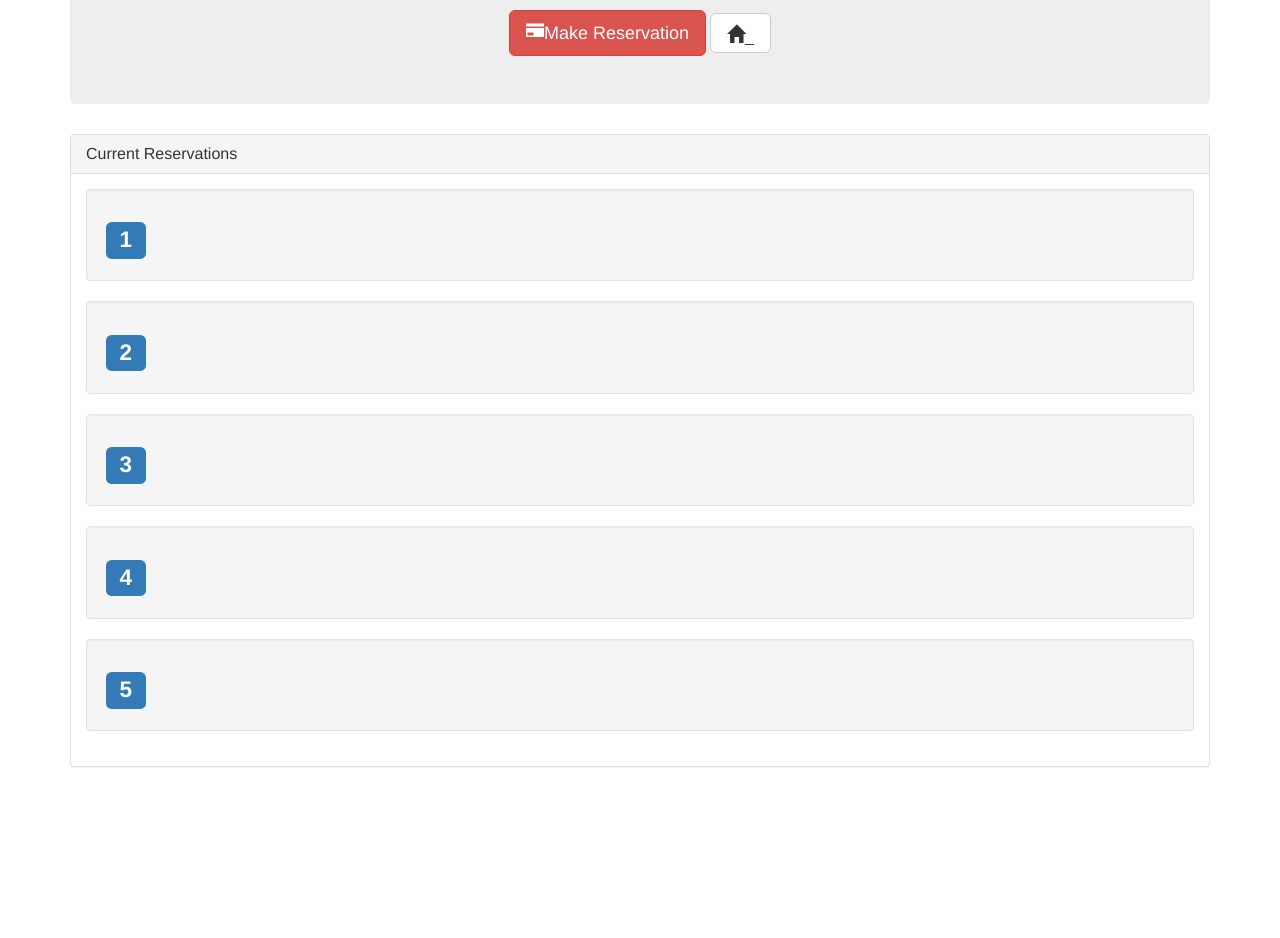
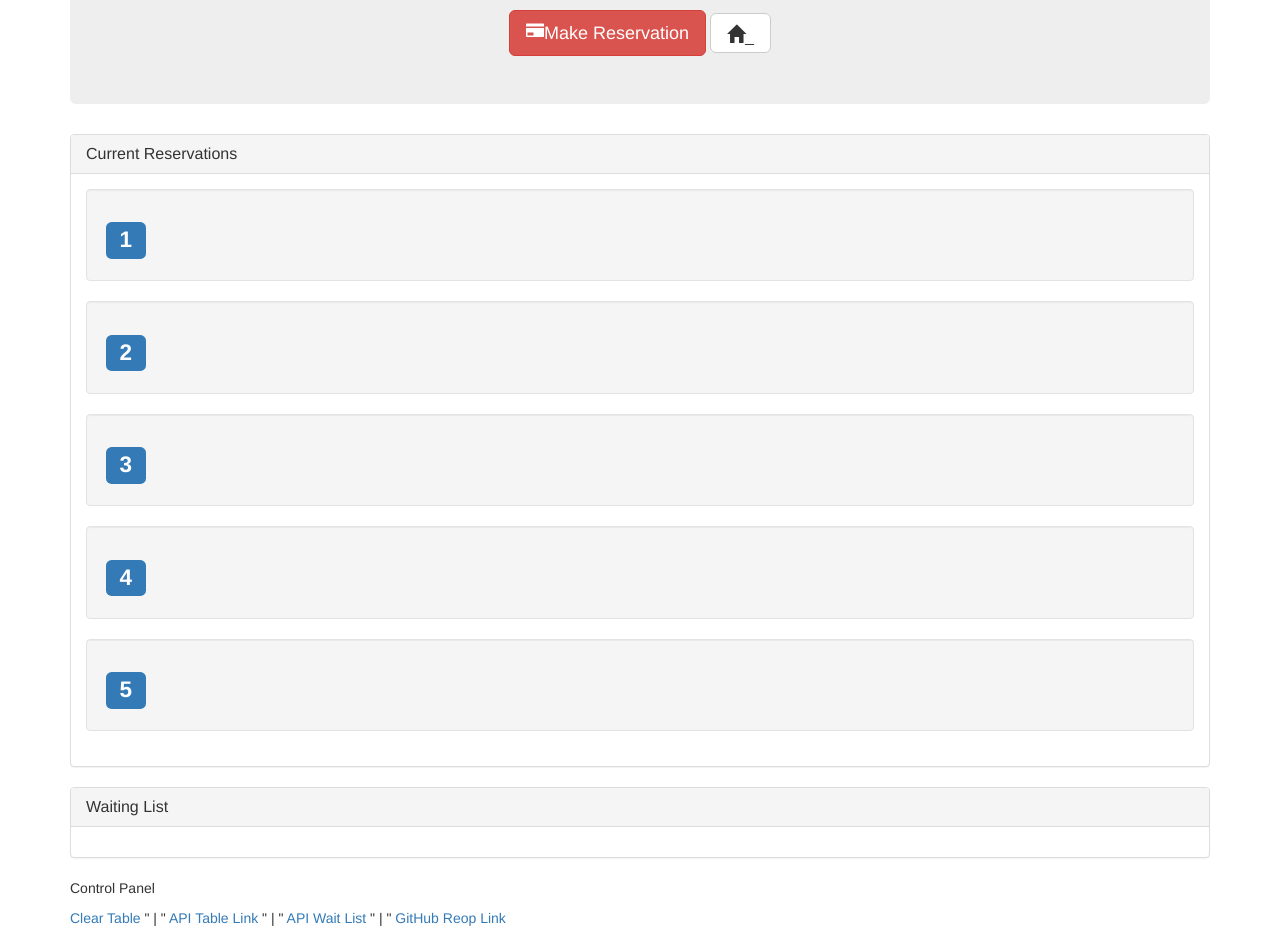
Before and after one commit to fibonaccicoder/restaurant-reservation, a website: page tables.html in a window 1280 px wide. Shown: the part 240-1178 px from the top of the page. Before the commit the page ends 1027 px from the top, so only its background shows below. Drawn offline with nearby package versions, Linux system fonts and the light colour scheme.

Commit message:
finished tables.html mostly

```diff
--- a/tables.html
+++ b/tables.html
@@ -70,8 +70,29 @@
                     </div>
                 </div>
                 <!-- Waiting List -->
+                <div class="panel panel-default">
+                    <div class="panel-heading">
+                        <h4 class="panel-title">Waiting List</h4>
+                    </div>
+                    <div class="panel-body" id="waitingListSection">
 
+                    </div>
+                </div>
             </div>
+            <footer class="footer">
+                <div class="container">
+                    <p>Control Panel</p>
+                    <p>
+                        <a href="#" id="clear">Clear Table</a>
+                        " | "
+                        <a href="/api/tables">API Table Link</a>
+                        " | "
+                        <a href="/api/waitlist">API Wait List</a>
+                        " | "
+                        <a href="https://fibonaccicoder.github.io/restaurant-reservation/">GitHub Reop Link</a>
+                    </p>
+                </div>
+            </footer>
         </div>
     </div>
 </body>
```
